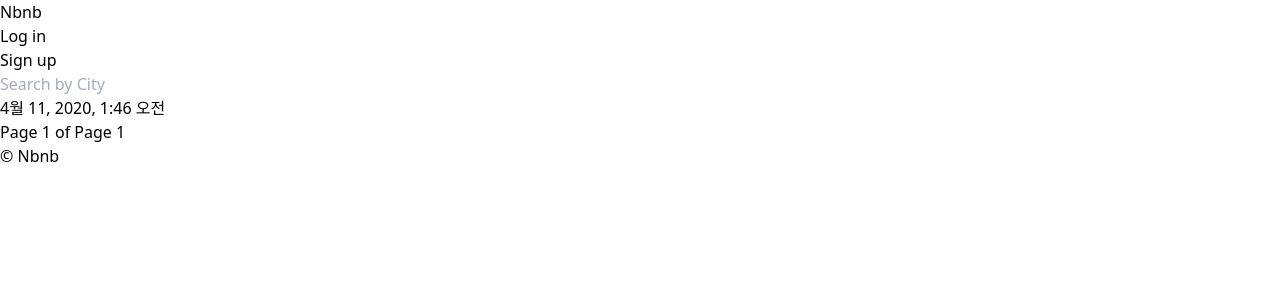
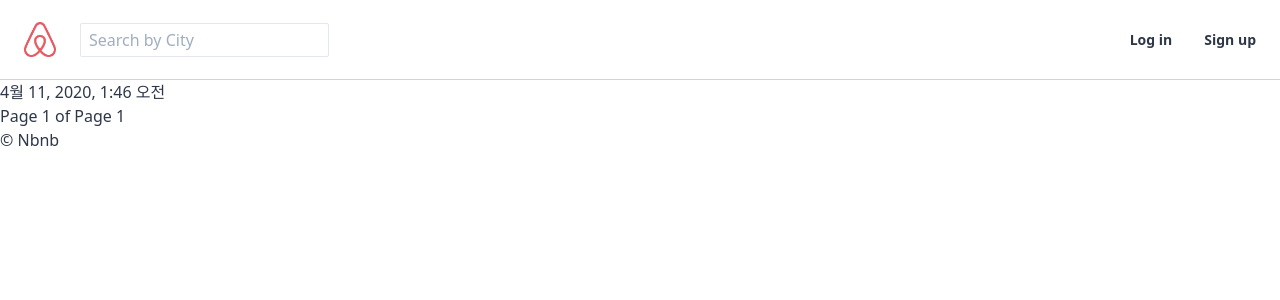
Before and after one commit to BunnnyBin/airbnb-clone, a Django app: page / in a window 1280 px wide. Shown: the top 300 px of the page. Run offline with Django 3.2, Linux system fonts and the light colour scheme; data that the repository does not hold is empty; style sheets or scripts are compiled from the project's sources.

Commit message:
#20.1 Header part One

```diff
--- a/templates/base.html
+++ b/templates/base.html
@@ -7,14 +7,19 @@
     <title>{% block page_title %}{% endblock page_title %}| Nbnb</title>
     <link rel="stylesheet" href="{% static "css/styles.css" %}">
 </head>
-<body>
-<header>
+<body class="text-gray-800">
+<header class="container max-w-full flex items-center justify-between px-6 h-20 border-b border-gray-400">
+    <div class="flex items-center">
+        <a href="{% url "core:home" %}" class="mr-6">
+            <img class="w-8" src="{% static 'img/logo.jpg' %}"/>
+        </a>
+        {% block search_bar %}
+            <form method="get" action="{% url "rooms:search" %}">
+                <input class="border px-2 py-1 rounded-sm" name="city" placeholder="Search by City"/>
+            </form>
+        {% endblock %}
+    </div>
     {% include "partial/nav.html" %}
-    {% block search_bar %}
-        <form method="get" action="{% url "rooms:search" %}">
-            <input name="city" placeholder="Search by City"/>
-        </form>
-    {% endblock %}
 </header>
 
 {% block content %}
--- a/templates/partial/nav.html
+++ b/templates/partial/nav.html
@@ -1,11 +1,10 @@
 <header>
-    <a href="{% url "core:home" %}">Nbnb</a>
-    <ul>
+    <ul class="flex items-center text-sm font-bold">
         {% if user.is_authenticated %}
-            <li><a href="{% url "users:logout" %}">Log out</a></li>
+            <li class="ml-8"><a href="{% url "users:logout" %}">Log out</a></li>
         {% else %}
-            <li><a href="{% url "users:login" %}">Log in</a></li>
-            <li><a href="{% url "users:signup" %}">Sign up</a></li>
+            <li class="ml-8"><a href="{% url "users:login" %}">Log in</a></li>
+            <li class="ml-8"><a href="{% url "users:signup" %}">Sign up</a></li>
         {% endif %}
 
     </ul>
```
Also changed, not shown: gulpfile.js (+4 -4 lines), static/img/logo.jpg (added).
